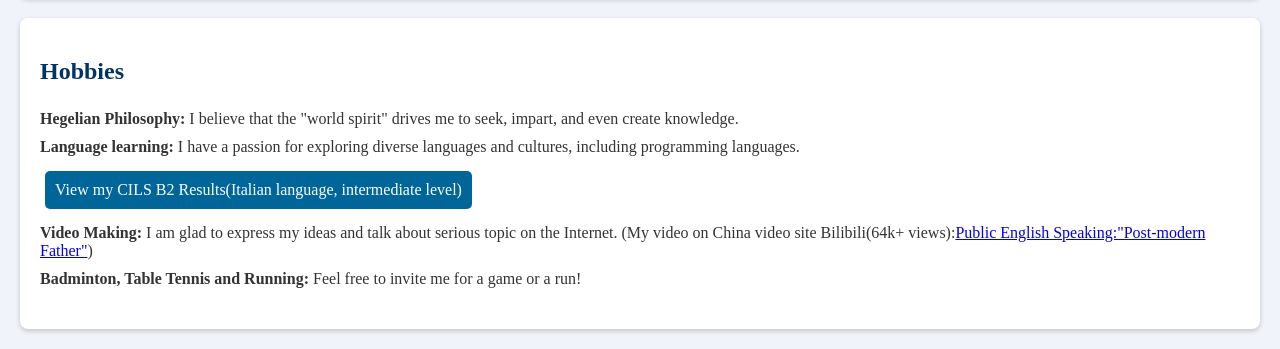
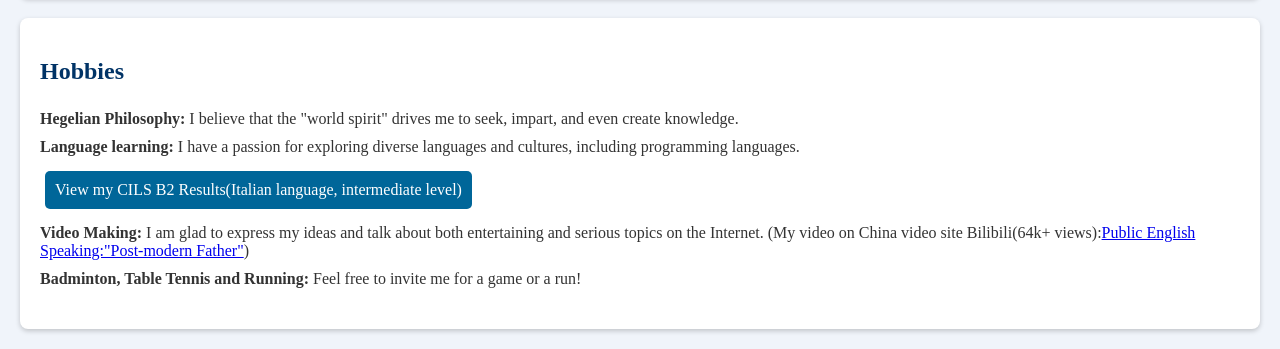
Before and after one commit to BrillanteFederico/BrillanteFederico.github.io, a plain HTML site: page index.html in a window 1280 px wide. Shown: the part 1882-2231 px from the top of the page. Drawn offline with Linux system fonts and the light colour scheme.

Commit message:
Update index.html

```diff
--- a/index.html
+++ b/index.html
@@ -141,7 +141,7 @@
             <div class="cv-sop-links">
             <a href="CILS_B2_Y_Xiang.pdf" target="_blank">View my CILS B2 Results(Italian language, intermediate level)</a>
             </div>
-            <li><strong>Video Making: </strong>I am glad to express my ideas and talk about serious topic on the Internet. (My video on China video site Bilibili(64k+ views):<a href="https://www.bilibili.com/video/BV19h411j7eT/">Public English Speaking:"Post-modern Father"</a>)</li>
+            <li><strong>Video Making: </strong>I am glad to express my ideas and talk about both entertaining and serious topics on the Internet. (My video on China video site Bilibili(64k+ views):<a href="https://www.bilibili.com/video/BV19h411j7eT/">Public English Speaking:"Post-modern Father"</a>)</li>
             <li><strong>Badminton, Table Tennis and Running:</strong> Feel free to invite me for a game or a run!</li>
         </ul>
 
```
